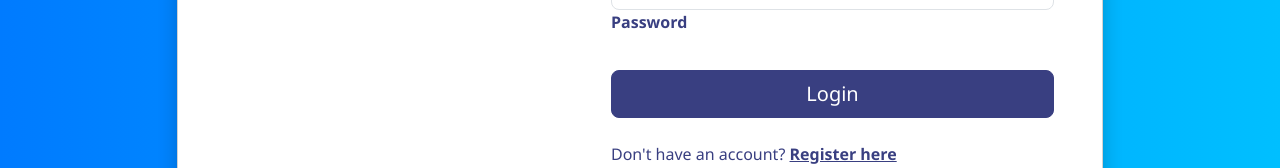
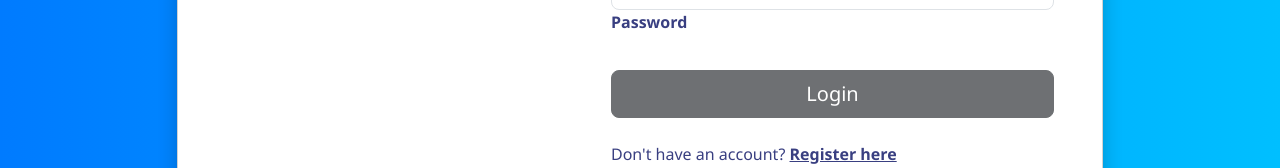
Before and after one commit to msallou/login-register-django-react, a React (Create React App) app in the folder frontend/: page /login in a window 1280 px wide. Shown: the part 417-585 px from the top of the page. Built offline with nearby package versions, Linux system fonts and the light colour scheme.

Commit message:
updated login validation

```diff
--- a/frontend/src/views/LoginPage.js
+++ b/frontend/src/views/LoginPage.js
@@ -1,4 +1,4 @@
-import React, { useEffect } from "react";
+import React, { useState, useEffect } from "react";
 import AuthContext from "../context/AuthContext";
 import { useContext } from "react";
 import { useHistory } from "react-router-dom";
@@ -9,6 +9,9 @@ import "./LoginPage.css";
 function LoginPage() {
   const { loginUser, isAuthenticated } = useContext(AuthContext);
   const history = useHistory();
+  const [username, setUsername] = useState("");
+  const [password, setPassword] = useState("");
+  const [isButtonDisabled, setIsButtonDisabled] = useState(true);
 
   useEffect(() => {
     if (isAuthenticated()) {
@@ -16,15 +19,14 @@ function LoginPage() {
     }
   }, [history, isAuthenticated]);
 
+  useEffect(() => {
+    // Enable the button only if both fields are not blank
+    setIsButtonDisabled(username.trim() === "" || password.trim() === "");
+  }, [username, password]);
+
   const handleSubmit = async (e) => {
     e.preventDefault();
-    const username = e.target.username.value;
-    const password = e.target.password.value;
-
-    username.length > 0 && loginUser(username, password, handleSuccessfulLogin);
-
-    console.log(username);
-    console.log(password);
+    loginUser(username, password, handleSuccessfulLogin);
   };
 
   const handleSuccessfulLogin = () => {
@@ -49,10 +51,7 @@ function LoginPage() {
                   <div className="card-body p-4 p-lg-5 text-black">
                     <form onSubmit={handleSubmit}>
                       <div className="d-flex align-items-center mb-3 pb-1">
-                        <FontAwesomeIcon
-                          icon={faCubes}
-                          className="icon"
-                        />
+                        <FontAwesomeIcon icon={faCubes} className="icon" />
                         <span className="h2 fw-bold mb-0">Welcome back</span>
                       </div>
                       <h5 className="fw-normal mb-3 pb-3">Sign into your account</h5>
@@ -62,6 +61,8 @@ function LoginPage() {
                           id="form2Example17"
                           className="form-control form-control-lg"
                           name="username"
+                          value={username}
+                          onChange={(e) => setUsername(e.target.value)}
                         />
                         <label className="form-label" htmlFor="form2Example17">
                           Username
@@ -73,13 +74,19 @@ function LoginPage() {
                           id="form2Example27"
                           className="form-control form-control-lg"
                           name="password"
+                          value={password}
+                          onChange={(e) => setPassword(e.target.value)}
                         />
                         <label className="form-label" htmlFor="form2Example27">
                           Password
                         </label>
                       </div>
                       <div className="pt-1 mb-4">
-                        <button className="btn btn-dark btn-lg btn-block" type="submit">
+                        <button
+                          className="btn btn-dark btn-lg btn-block"
+                          type="submit"
+                          disabled={isButtonDisabled}
+                        >
                           Login
                         </button>
                       </div>
```
